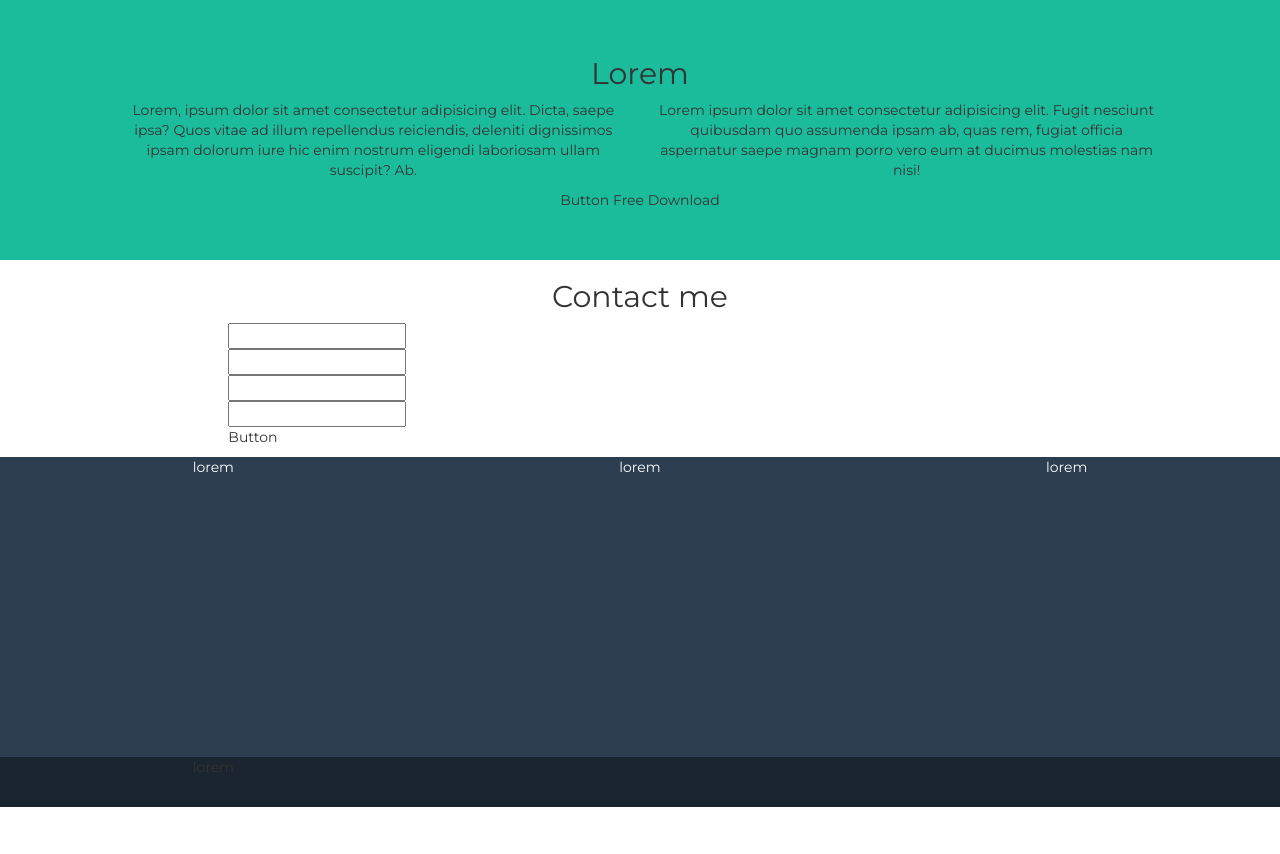
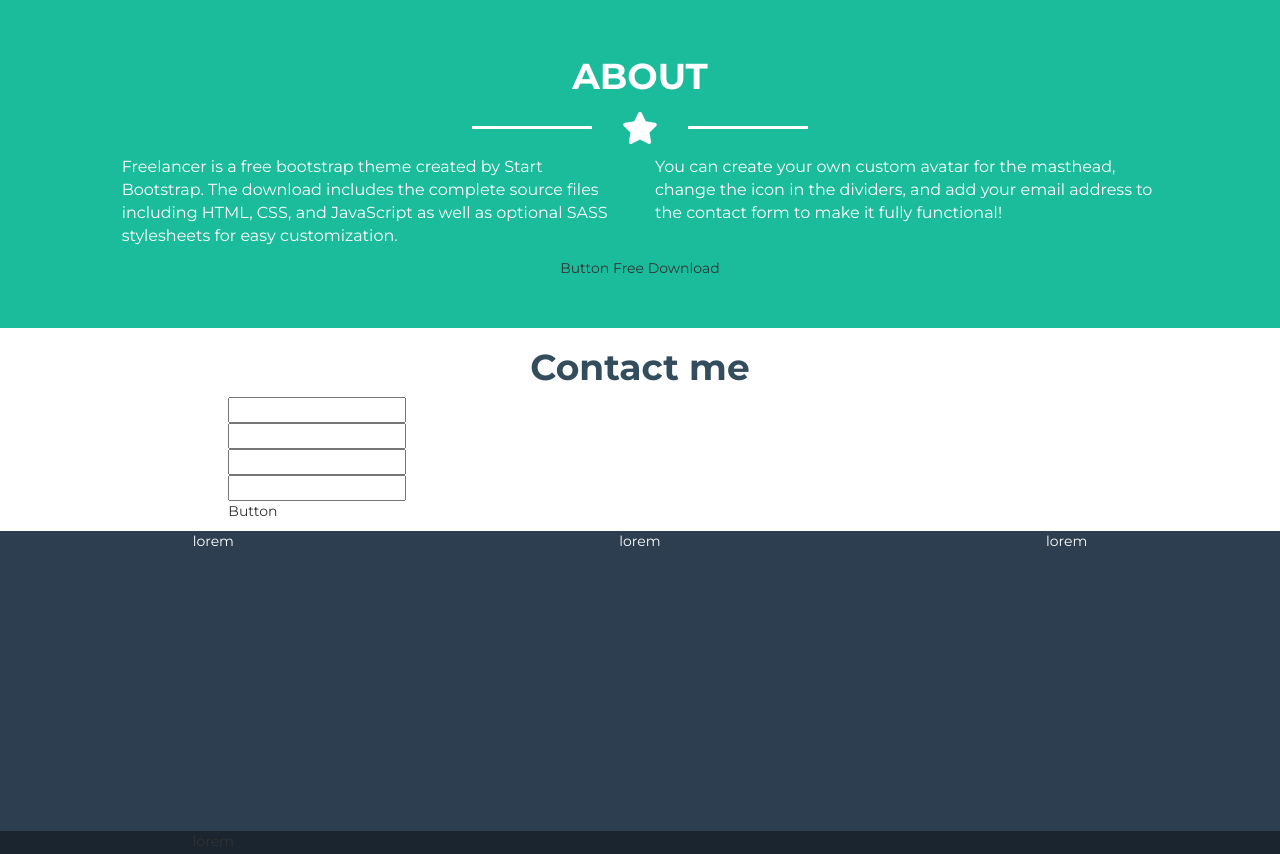
Before and after one commit to SimonaCinti/html-css-bootstrap-freelancer, a plain HTML site: page index.html in a window 1280 px wide. Shown: the part 1572-2426 px from the top of the page. Before the commit the page ends 2379 px from the top, so only its background shows below. Drawn offline with Linux system fonts and the light colour scheme.

Commit message:
about plus portfolio

```diff
--- a/css/styles.css
+++ b/css/styles.css
@@ -15,7 +15,7 @@ h1.title {
   font-weight: bold;
 }
 
-h2.title {
+h2 {
   font-size: 36px;
   color: #334d5c;
   font-weight: bold;
@@ -193,6 +193,10 @@ h2.title {
   margin-bottom: 40px;
 }
 
+.about .row .mission {
+  font-size: 16px;
+}
+
 /* MAIN | CONTACT ME */
 .contact-me .row .title {
   text-align: center;
--- a/index.html
+++ b/index.html
@@ -188,22 +188,26 @@
       <section class="about container-fluid">
         <div class="row">
           <div class="col-sm-12">
-            <h2>Lorem</h2>
+            <h2 class="title text-uppercase text-center text-white">About</h2>
+            <div class="line-star">
+              <div class="custom-line-1"></div>
+              <div class="custom-star"><i class="fas fa-star"></i></div>
+              <div class="custom-line-2"></div>
+            </div>
           </div>
           <div class="col-sm-12 col-md-5 col-md-offset-1">
-            <p>
-              Lorem, ipsum dolor sit amet consectetur adipisicing elit. Dicta,
-              saepe ipsa? Quos vitae ad illum repellendus reiciendis, deleniti
-              dignissimos ipsam dolorum iure hic enim nostrum eligendi
-              laboriosam ullam suscipit? Ab.
+            <p class="mission text-white text-left">
+              Freelancer is a free bootstrap theme created by Start Bootstrap.
+              The download includes the complete source files including HTML,
+              CSS, and JavaScript as well as optional SASS stylesheets for easy
+              customization.
             </p>
           </div>
           <div class="col-sm-12 col-md-5">
-            <p>
-              Lorem ipsum dolor sit amet consectetur adipisicing elit. Fugit
-              nesciunt quibusdam quo assumenda ipsam ab, quas rem, fugiat
-              officia aspernatur saepe magnam porro vero eum at ducimus
-              molestias nam nisi!
+            <p class="mission text-white text-left">
+              You can create your own custom avatar for the masthead, change the
+              icon in the dividers, and add your email address to the contact
+              form to make it fully functional!
             </p>
           </div>
           <div class="col-sm-12">
```
